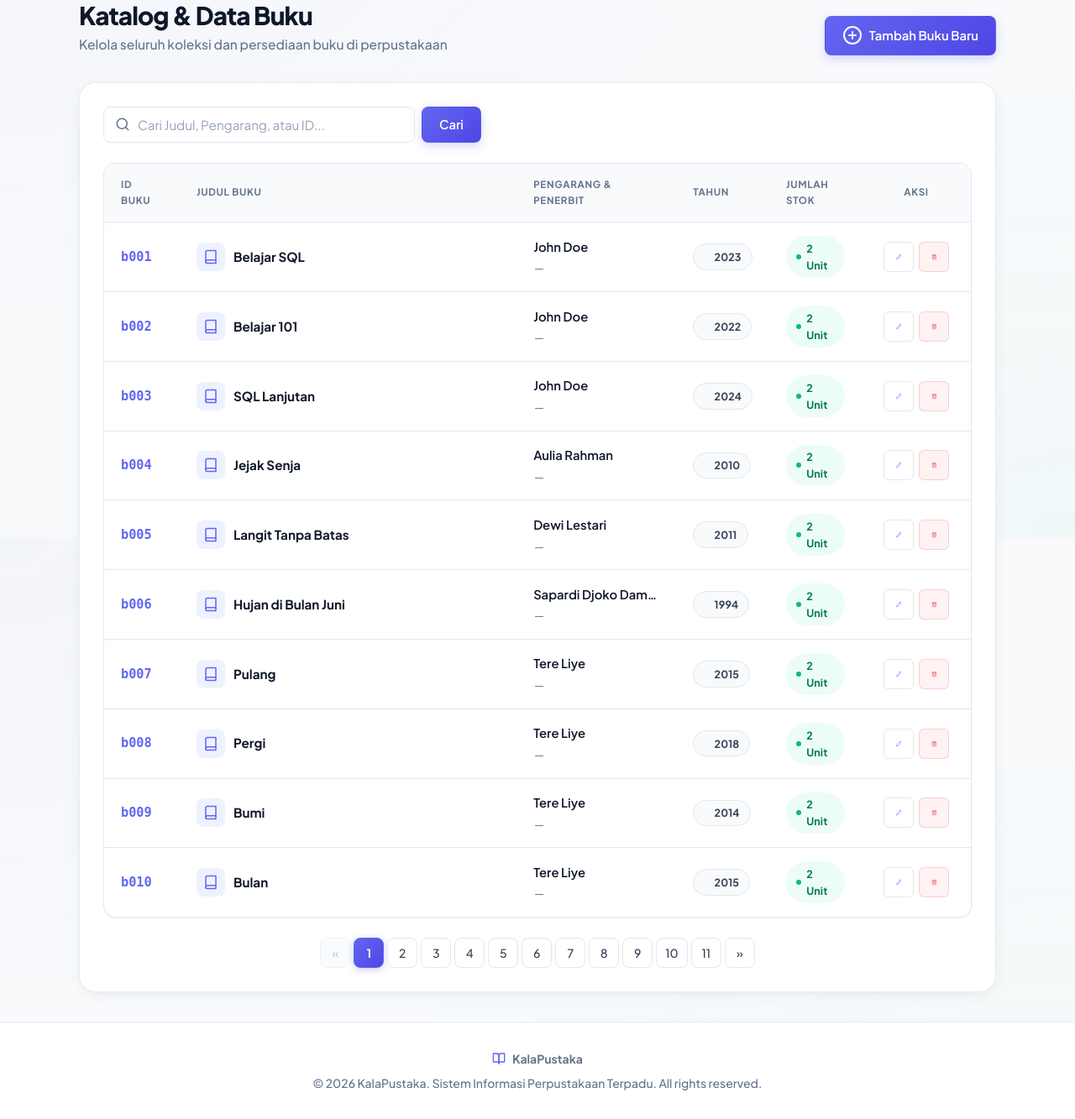
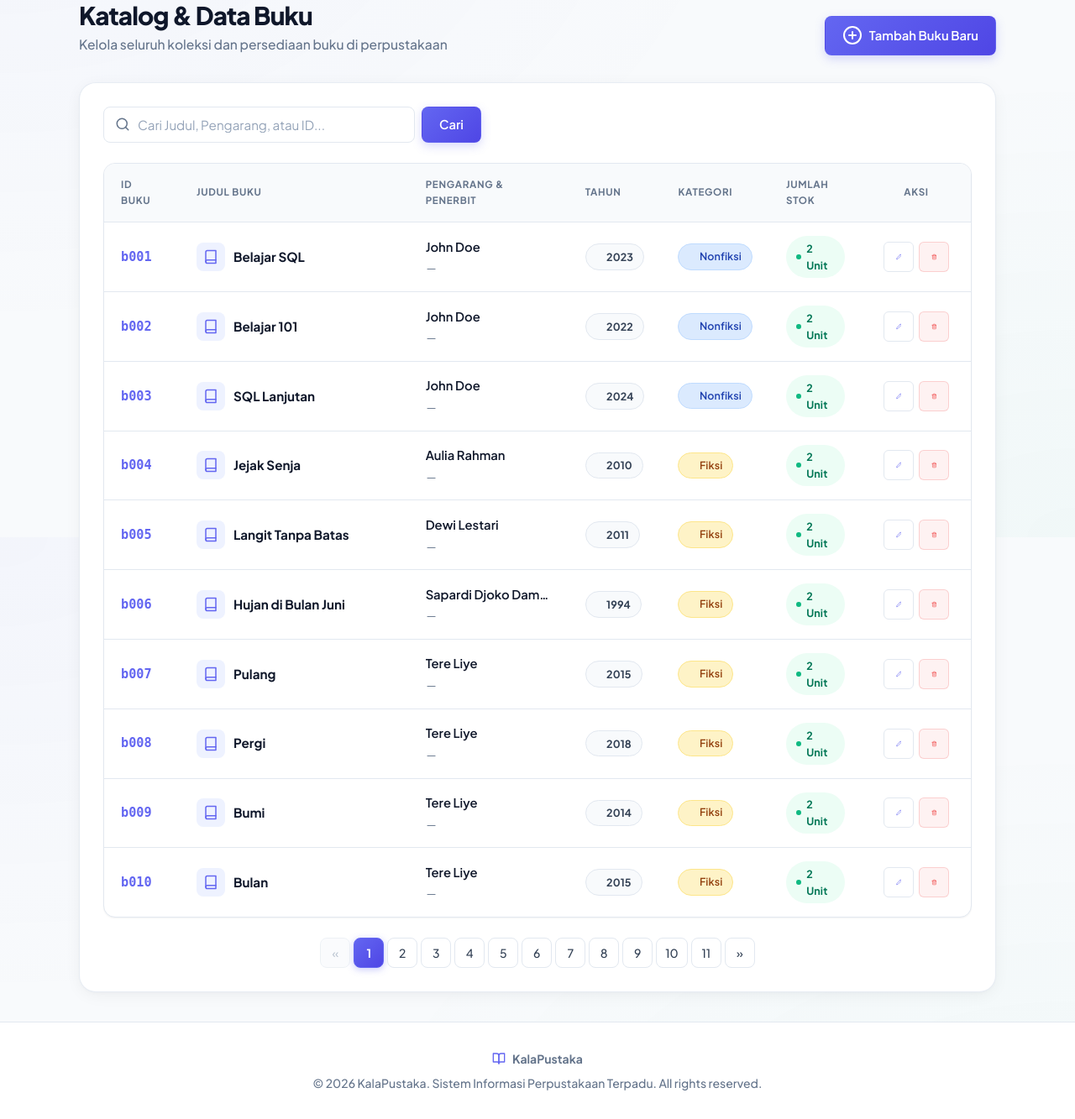
Before and after one commit to dawiya44-dot/perpustakaankala, a Laravel app: page /buku in a window 1280 px wide. Shown: the part 160-1493 px from the top of the page at 84% size. Run offline with Laravel 12, Linux system fonts and the light colour scheme; the visitor is signed in with stand-in values (Sample User, id 1); data comes from the database, SQL or seed files in the repository; parts of the project's set-up code (start-up, migrations or seed data) failed here and were passed over.

Commit message:
feat: tambah kolom Kategori di tabel buku + fix pagination horizontal

```diff
--- a/resources/views/buku/index.blade.php
+++ b/resources/views/buku/index.blade.php
@@ -54,7 +54,8 @@
                     <th style="width: 90px;">ID Buku</th>
                     <th>Judul Buku</th>
                     <th style="width: 190px;">Pengarang & Penerbit</th>
-                    <th style="width: 80px;">Tahun</th>
+                    <th style="width: 90px;">Tahun</th>
+                    <th style="width: 100px;">Kategori</th>
                     <th style="width: 110px;">Jumlah Stok</th>
                     @if(auth()->user()->role === 'admin')
                     <th style="width: 130px; text-align: center;">Aksi</th>
@@ -97,6 +98,15 @@
                             {{ $item->tahun_terbit }}
                         </span>
                     </td>
+                    <td data-label="Kategori">
+                        @if($item->kategori)
+                            <span class="badge" style="background: {{ $item->kategori === 'Fiksi' ? '#fef3c7' : '#dbeafe' }}; color: {{ $item->kategori === 'Fiksi' ? '#92400e' : '#1e40af' }}; border: 1px solid {{ $item->kategori === 'Fiksi' ? '#fde68a' : '#bfdbfe' }}; font-weight: 600; font-size: 0.78rem;">
+                                {{ $item->kategori }}
+                            </span>
+                        @else
+                            <span style="color: var(--text-muted); font-size: 0.85rem;">—</span>
+                        @endif
+                    </td>
                     <td data-label="Stok">
                         @if($item->jumlah > 0)
                             <span class="badge badge-success">
@@ -127,7 +137,7 @@
                 </tr>
                 @empty
                 <tr>
-                    <td colspan="6" style="text-align: center; padding: 3rem 1rem; border-bottom: none;">
+                    <td colspan="7" style="text-align: center; padding: 3rem 1rem; border-bottom: none;">
                         <div style="color: var(--text-muted);">
                             <i data-feather="book-open" style="width: 44px; height: 44px; margin-bottom: 0.5rem; stroke-width: 1.5;"></i>
                             <p style="font-weight: 500;">Data buku tidak ditemukan.</p>
```
